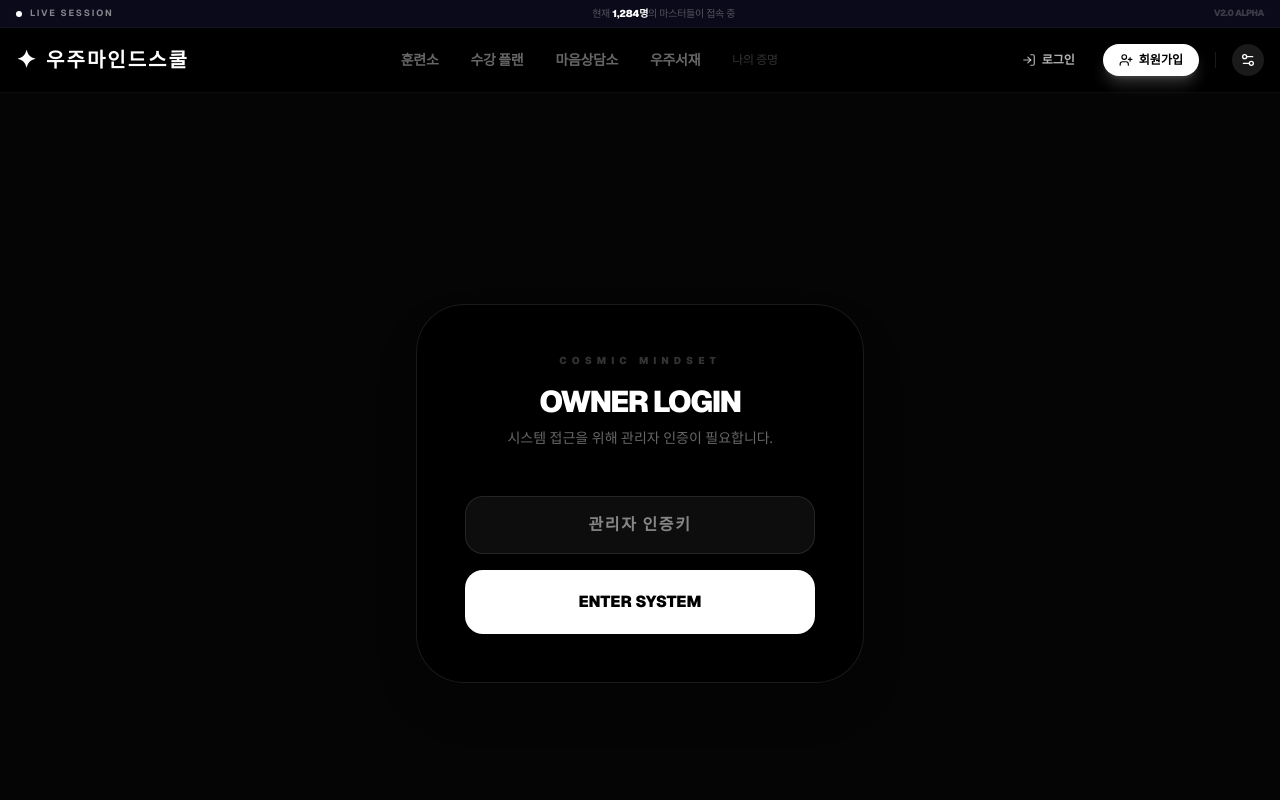
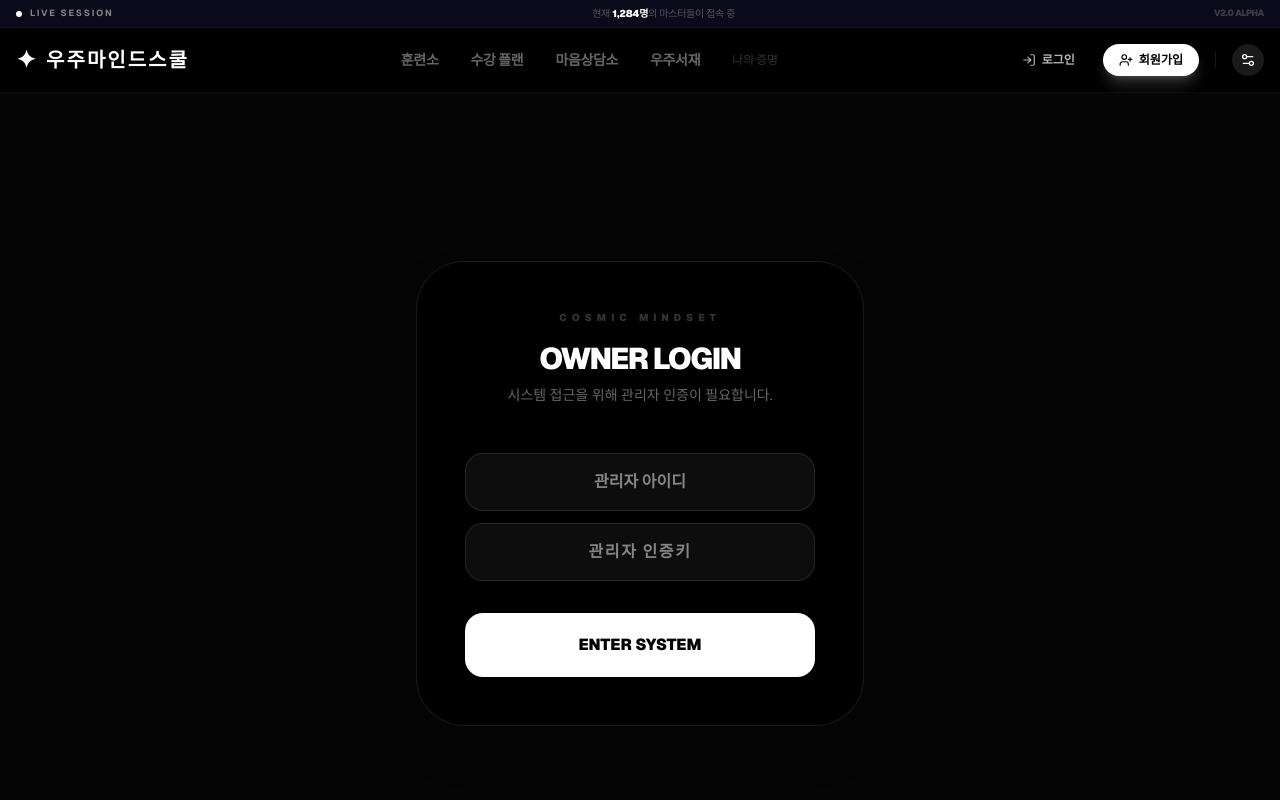
Before and after one commit to misoblue2/cosmos-mindset, a Next.js app: page /admin in a window 1280 px wide. Shown: the top 800 px of the page. Built offline with nearby package versions, Linux system fonts and the light colour scheme.

Commit message:
fix: 관리자 로그인 아이디 필드 추가 및 엔터키 폼 제출 로직 개선

```diff
--- a/src/app/admin/page.tsx
+++ b/src/app/admin/page.tsx
@@ -89,7 +89,20 @@ function NavItem({ active, onClick, icon, label }: any) {
 
 // ── 컴포넌트: 관리자 로그인 ──
 function AdminLogin({ onLogin }: any) {
+  const [id, setId] = useState('');
   const [pw, setPw] = useState('');
+  const [error, setError] = useState('');
+
+  const handleSubmit = (e: React.FormEvent) => {
+    e.preventDefault();
+    if (id === 'selina' && pw === 'cosmosmind2025') {
+      onLogin();
+    } else {
+      setError('인증 정보가 올바르지 않습니다.');
+      setPw('');
+    }
+  };
+
   return (
     <div className="min-h-screen bg-[#050505] flex items-center justify-center p-6">
       <motion.div
@@ -101,21 +114,43 @@ function AdminLogin({ onLogin }: any) {
         <h1 className="text-3xl font-black mb-2 tracking-tighter">OWNER LOGIN</h1>
         <p className="text-white/40 text-sm mb-12">시스템 접근을 위해 관리자 인증이 필요합니다.</p>
 
-        <div className="space-y-4">
+        <form onSubmit={handleSubmit} className="space-y-4">
+          <div className="space-y-3">
+            <input
+              type="text"
+              placeholder="관리자 아이디"
+              className="w-full bg-white/5 border border-white/10 rounded-2xl px-6 py-4 outline-none focus:border-white transition-all text-center font-bold text-white"
+              value={id}
+              onChange={(e) => setId(e.target.value)}
+              required
+            />
             <input
               type="password"
               placeholder="관리자 인증키"
-            className="w-full bg-white/5 border border-white/10 rounded-2xl px-6 py-4 outline-none focus:border-white transition-all text-center tracking-widest font-black"
+              className="w-full bg-white/5 border border-white/10 rounded-2xl px-6 py-4 outline-none focus:border-white transition-all text-center tracking-widest font-black text-white"
               value={pw}
               onChange={(e) => setPw(e.target.value)}
+              required
             />
+          </div>
+
+          {error && (
+            <motion.p
+              initial={{ opacity: 0 }}
+              animate={{ opacity: 1 }}
+              className="text-red-500 text-xs font-bold"
+            >
+              {error}
+            </motion.p>
+          )}
+
           <button
-            onClick={() => pw === 'cosmosmind2025' && onLogin()}
-            className="w-full bg-white text-black font-black py-5 rounded-2xl hover:scale-[1.02] active:scale-95 transition-all shadow-xl"
+            type="submit"
+            className="w-full bg-white text-black font-black py-5 rounded-2xl hover:scale-[1.02] active:scale-95 transition-all shadow-xl mt-4"
           >
             ENTER SYSTEM
           </button>
-        </div>
+        </form>
       </motion.div>
     </div>
   );
```
Lines whose indentation alone changed are shown as unchanged.
